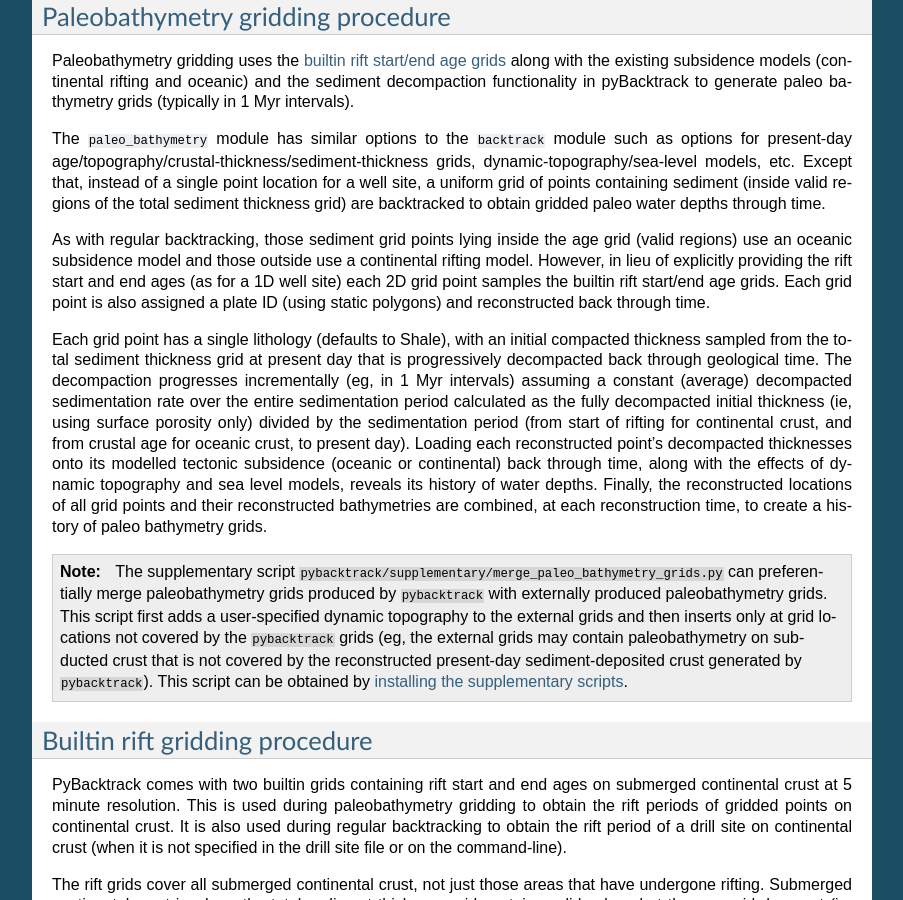
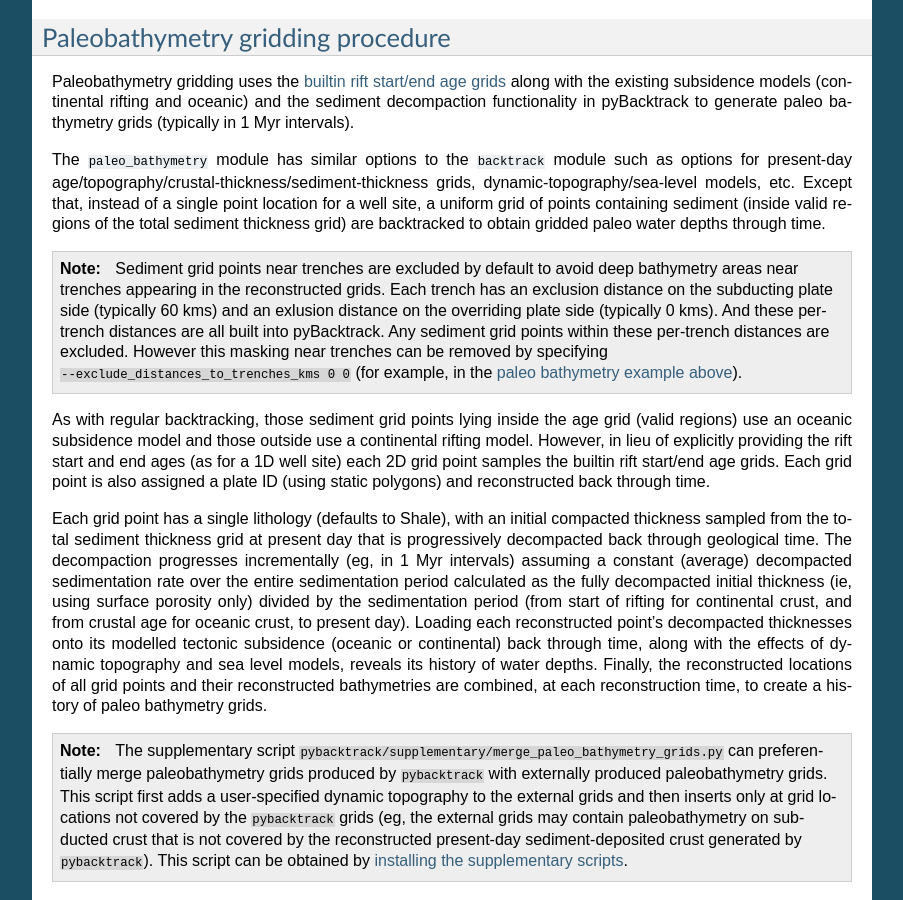
Before and after one commit to EarthByte/pyBacktrack, a Sphinx documentation site: the page built from docs/pybacktrack_paleo_bathymetry.rst, in a window 1280 px wide and 900 px high, scrolled down 2463 px. Shown: the whole window, without its empty margins (198-1101 px from the left). Built offline with Sphinx 7.4.7, drawn with Linux system fonts in a browser that asks for light colours; some of the changed text lies outside the part shown.

Commit message:
Document bathymetry masking near trenches, and mention paleo bathymetry gridding in front page README.

```diff
--- a/README.rst
+++ b/README.rst
@@ -22,6 +22,8 @@ of the total sedimentary section, and thus bathymetry, through time.
 At drill sites on stretched continental crust where the paleo-water depth is known from benthic fossil assemblages,
 tectonic subsidence can be computed via backstripping. The workflow is similar to backtracking, but paleo-water depths and
 their uncertainties need to be supplied as part of the input.
+In addition to individual drill sites, all submerged present-day crust (assigned a single lithology) can be backtracked and reconstructed to
+generate paleo bathymetry grids through time.
 
 Documentation
 -------------
--- a/docs/pybacktrack_overview.rst
+++ b/docs/pybacktrack_overview.rst
@@ -110,8 +110,8 @@ and the ``GDH1`` :ref:`oceanic subsidence model <pybacktrack_oceanic_subsidence>
     python -m pybacktrack.paleo_bathymetry_cli -gm 12 -ym M7 -m GDH1 --use_all_cpus -- 240 paleo_bathymetry_12m_M7_GDH1
 
 ...where the ``-gm`` option specifies the grid spacing (in minutes), the ``-ym`` specifies the dynamic topography model, the ``-m`` option specifies the
-oceanic subsidence model, the ``--use_all_cpus`` option uses all CPUs (so it runs faster) and the generated paleobathymetry grid files are named
-``paleo_bathymetry_12m_M7_GDH1_<time>.nc``.
+oceanic subsidence model, the ``--use_all_cpus`` option uses all CPUs (it also accepts an optional number of CPUs) and
+the generated paleobathymetry grid files are named ``paleo_bathymetry_12m_M7_GDH1_<time>.nc``.
 
 There are other command-line options available to the ``paleo_bathymetry`` module (use the ``--help`` option to list them) but they all have default values and
 hence only need to be specified if the default does not suit.
@@ -268,7 +268,7 @@ The following Python source code (using :ref:`these functions <pybacktrack_refer
         240,
         dynamic_topography_model='M7',
         ocean_age_to_depth_model=pybacktrack.AGE_TO_DEPTH_MODEL_GDH1,
-        use_all_cpus=True)
+        use_all_cpus=True)  # can also be an integer (the number of CPUs to use)
 
 ...is equivalent to :ref:`running the paleobathymetry script example <pybacktrack_running_the_paleo_bathymetry_script>`:
 
--- a/docs/pybacktrack_paleo_bathymetry.rst
+++ b/docs/pybacktrack_paleo_bathymetry.rst
@@ -56,7 +56,7 @@ To generate paleobathymetry NetCDF grids at 12 minute resolution from 0Ma to 240
 ...where the ``-gm`` option specifies the grid spacing (12 minutes),
 the ``-ym`` specifies the ``M7`` :ref:`dynamic topography model <pybacktrack_dynamic_topography>`,
 the ``-m`` option specifies the ``GDH1`` :ref:`oceanic subsidence model <pybacktrack_oceanic_subsidence>`,
-the ``--use_all_cpus`` option uses all CPUs (so it runs faster) and
+the ``--use_all_cpus`` option uses all CPUs (it also accepts an optional number of CPUs) and
 the generated paleobathymetry grid files are named ``paleo_bathymetry_12m_M7_GDH1_<time>.nc``.
 
 ...or write some Python code to do the same thing:
@@ -71,7 +71,7 @@ the generated paleobathymetry grid files are named ``paleo_bathymetry_12m_M7_GDH
         240,
         dynamic_topography_model='M7',
         ocean_age_to_depth_model=pybacktrack.AGE_TO_DEPTH_MODEL_GDH1,
-        use_all_cpus=True)
+        use_all_cpus=True)  # can also be an integer (the number of CPUs to use)
 
 .. _pybacktrack_paleo_bathymetry_output:
 
@@ -84,7 +84,7 @@ The following shows two of the 241 paleobathymetry NetCDF grids generated by the
 
 .. figure:: images/paleo_bathymetry_12m_M7_GDH1_60Ma.png
 
-Also the `Paleobathymetry <https://github.com/EarthByte/pyBacktrack/blob/paleo-depth-reconstruction/pybacktrack/notebooks/paleobathymetry.ipynb>`_ notebook has a similar example.
+Also the `Paleobathymetry <https://github.com/EarthByte/pyBacktrack/blob/master/pybacktrack/notebooks/paleobathymetry.ipynb>`_ notebook has a similar example.
 
 .. note:: The example notebooks are installed as part of the example data which can be installed by following :ref:`these instructions <pybacktrack_install_examples>`.
 
@@ -98,6 +98,12 @@ the sediment decompaction functionality in pyBacktrack to generate paleo bathyme
 
 The ``paleo_bathymetry`` module has similar options to the ``backtrack`` module such as options for present-day age/topography/crustal-thickness/sediment-thickness grids, dynamic-topography/sea-level models, etc.
 Except that, instead of a single point location for a well site, a uniform grid of points containing sediment (inside valid regions of the total sediment thickness grid) are backtracked to obtain gridded paleo water depths through time.
+
+.. note:: Sediment grid points near trenches are excluded by default to avoid deep bathymetry areas near trenches appearing in the reconstructed grids.
+          Each trench has an exclusion distance on the subducting plate side (typically 60 kms) and an exlusion distance on the overriding plate side (typically 0 kms).
+          And these per-trench distances are all built into pyBacktrack. Any sediment grid points within these per-trench distances are excluded.
+          However this masking near trenches can be removed by specifying  ``--exclude_distances_to_trenches_kms 0 0``
+          (for example, in the :ref:`paleo bathymetry example above <pybacktrack_paleo_bathymetry_example>`).
 
 As with regular backtracking, those sediment grid points lying inside the age grid (valid regions) use an oceanic subsidence model and those outside use a continental rifting model.
 However, in lieu of explicitly providing the rift start and end ages (as for a 1D well site) each 2D grid point samples the builtin rift start/end age grids.
```
Also changed, not shown: 1 other file.
